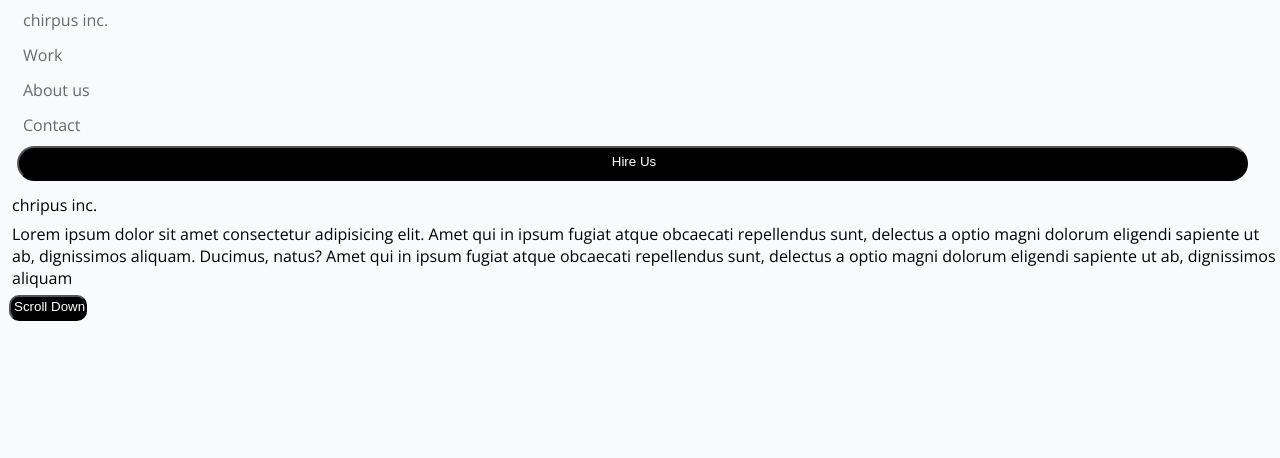
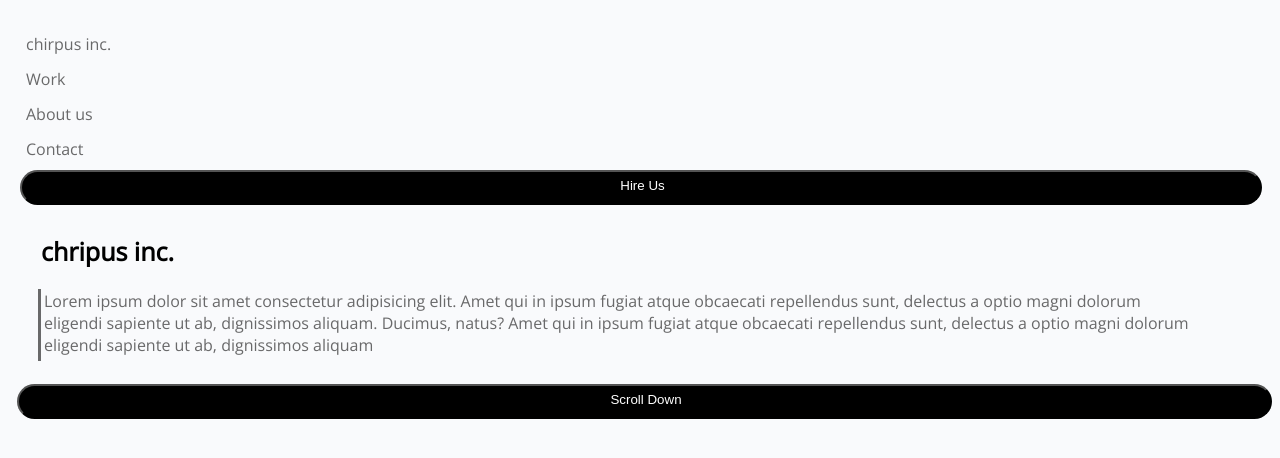
Before and after one commit to shenderson54/Henderson-lab1, a plain HTML site: page index.html in a window 1280 px wide. Drawn offline with nearby package versions, Linux system fonts and the light colour scheme.

Commit message:
Add files via upload

```diff
--- a/index.html
+++ b/index.html
@@ -19,10 +19,12 @@
         </ul>
     </nav>
         <section>
-                <header> chripus inc.</header>
+                <header>chripus inc.</header>
             <p> Lorem ipsum dolor sit amet consectetur adipisicing elit. Amet qui in ipsum fugiat atque obcaecati repellendus sunt, delectus a optio magni dolorum eligendi sapiente ut ab, dignissimos aliquam. Ducimus, natus? Amet qui in ipsum fugiat atque obcaecati repellendus sunt, delectus a optio magni dolorum eligendi sapiente ut ab, dignissimos aliquam</p>
+        </section>
+    <div>
             <button class="button2">Scroll Down</button>
-        </section>
+    </div>
 
 </body>
 </html>
--- a/style.css
+++ b/style.css
@@ -1,10 +1,10 @@
+/* Looks damn good @ 500x802...just saying*/
 html {
     font-family: "open sans";
 }
 
 * {
     box-sizing: border-box;
-    margin: 0;
     padding: 1.5px 0px 5px 3px;
 }
 
@@ -17,8 +17,7 @@ ul {
     list-style-type: none;
     display: flex;
     flex-direction: column;
-    padding-right: 2em;
-    padding-left: .5em;
+    padding: 1.0px 10px 5px 3px;
 }
 a {
     text-decoration: none;
@@ -38,9 +37,25 @@ a:hover {
     color: #000;
 }
 
-.button2 {
-    background-color: #000;
+.button2 {    background-color: #000;
     color: #fff;
-    border-radius: 10px;
+    border-radius: 20px;
+    width: 100%;
+    height: 35px;
+}
+/* Wondering if I should make 2 sections??*/
+section {
+    display: inline-block;
+    padding-right: 5em;
+    padding-left: 1.5em;
+}
+header {
+    font-size: 25px;
+    font-weight:bold;
+    color: #000;
 
 }
+p {
+    border-left:3px solid #69696a;
+    color: #69696a;
+}
```
